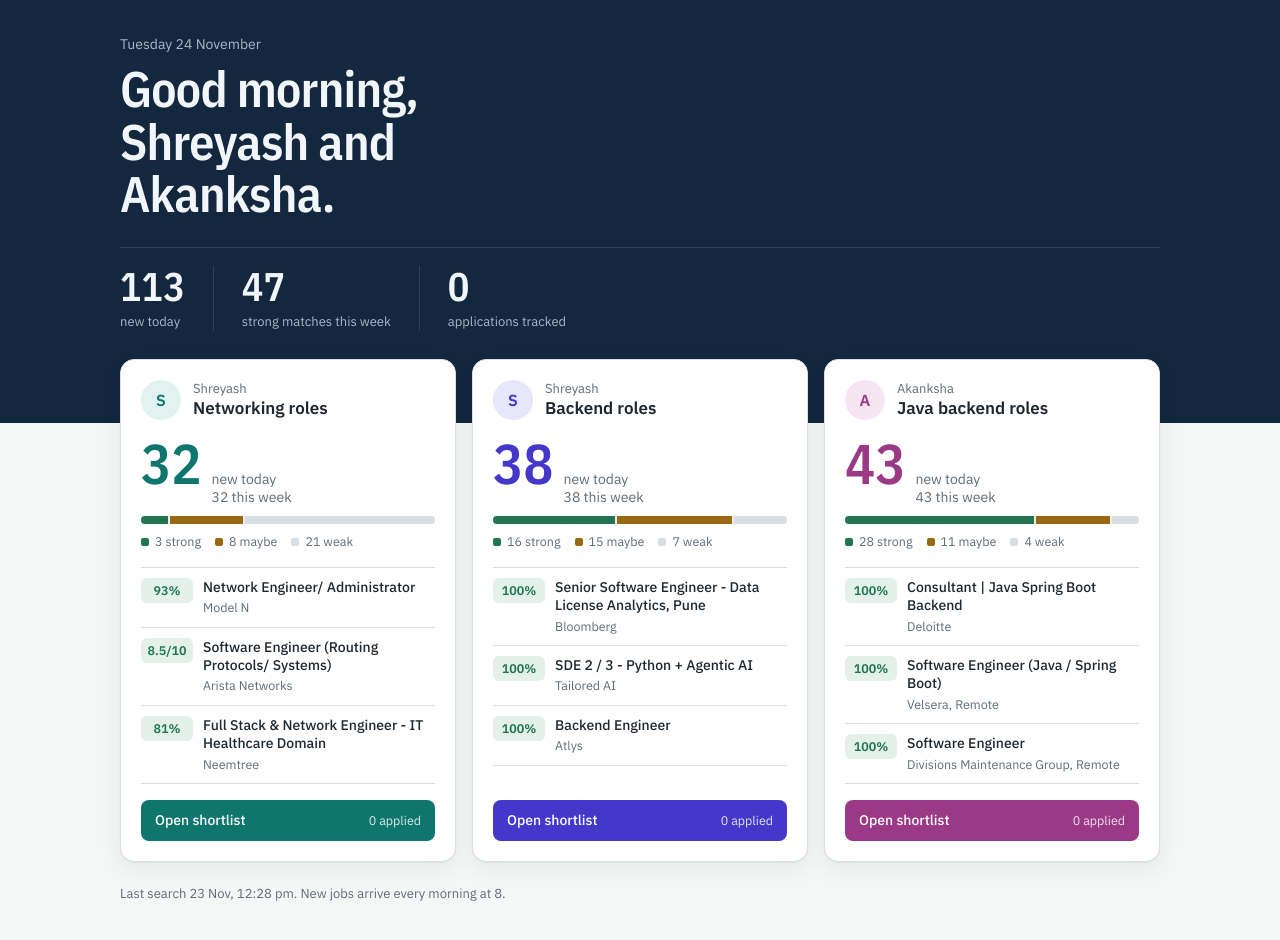
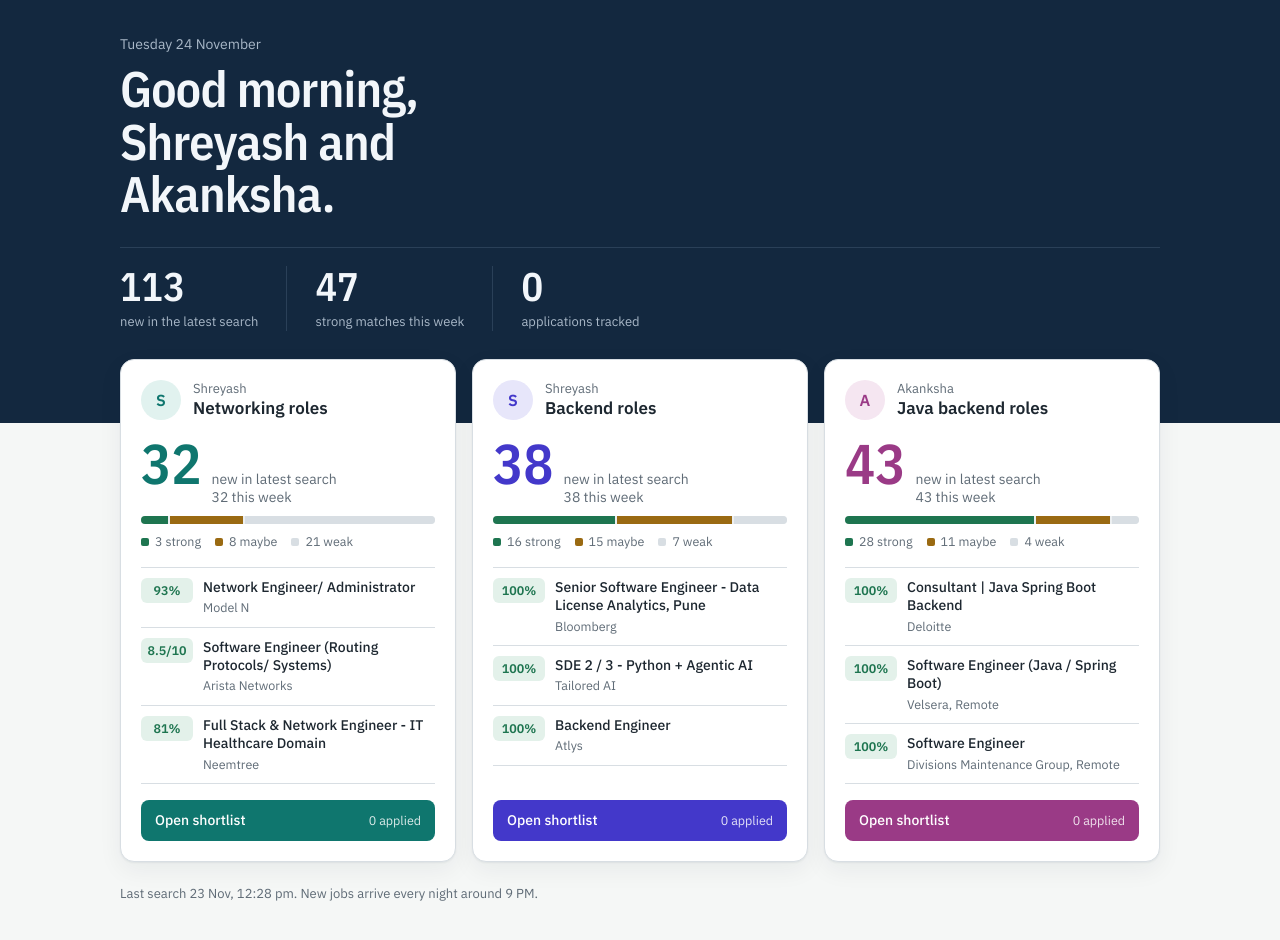
Before and after one commit to shreyashtiwari06/job-shortlist, a plain HTML site: page index.html in a window 1280 px wide. Drawn offline with nearby package versions, Linux system fonts and the light colour scheme.

Commit message:
Night schedule wording

```diff
--- a/index.html
+++ b/index.html
@@ -191,7 +191,7 @@ footer ul{padding-left:18px;margin:6px 0 0}
     </div></div>
     <div class="bbody">
       <div class="views" role="group" aria-label="Show">
-        <button class="view" data-view="new" aria-pressed="true">New today</button>
+        <button class="view" data-view="new" aria-pressed="true">Latest search</button>
         <button class="view" data-view="week" aria-pressed="false">This week</button>
         <button class="view" data-view="mine" aria-pressed="false">My applications</button>
       </div>
@@ -358,8 +358,8 @@ footer ul{padding-left:18px;margin:6px 0 0}
     var strong = d.jobs.filter(function(j){ return visible(j) && fit(j).cls==="s-strong"; });
     var applied = Object.keys(statuses).filter(function(id){ return APPLIED.indexOf(statuses[id].value)>=0; }).length;
     var kpi = function(n,l){ return '<div class="kpi"><b>'+n+'</b><span>'+l+'</span></div>'; };
-    document.getElementById("kpis").innerHTML = !d.updated_at ? kpi("0","jobs yet. First search runs at 8 AM")
-      : kpi(today.length,"new today") + kpi(strong.length,"strong matches this week") + kpi(applied,"applications tracked");
+    document.getElementById("kpis").innerHTML = !d.updated_at ? kpi("0","jobs yet. The search runs every night at 9 PM")
+      : kpi(today.length,"new in the latest search") + kpi(strong.length,"strong matches this week") + kpi(applied,"applications tracked");
 
     document.getElementById("boards").innerHTML = d.tabs.map(function(t, i){
       var mine = d.jobs.filter(function(j){ return j.tab===t.id && visible(j); });
@@ -379,7 +379,7 @@ footer ul{padding-left:18px;margin:6px 0 0}
       var accent = "--acc:var(--acc-"+(i%3)+");--acc-bg:var(--acc-"+(i%3)+"-bg)";
       return '<a class="board" href="#'+esc(t.id)+'" style="'+accent+'">' +
         '<div class="b-head"><span class="avatar">'+esc(t.person.charAt(0))+'</span><div><div class="who">'+esc(t.person)+'</div><h2>'+esc(role)+'</h2></div></div>' +
-        '<div class="b-count"><b>'+fresh.length+'</b><span>new today<br>'+mine.length+' this week</span></div>' +
+        '<div class="b-count"><b>'+fresh.length+'</b><span>new in latest search<br>'+mine.length+' this week</span></div>' +
         '<div class="meter" aria-hidden="true">'+seg("m-s","s-strong")+seg("m-m","s-maybe")+seg("m-w","s-weak")+'</div>' +
         '<div class="legend"><em style="--c:var(--strong)">'+cnt["s-strong"]+' strong</em><em style="--c:var(--maybe)">'+cnt["s-maybe"]+' maybe</em><em style="--c:var(--line)">'+cnt["s-weak"]+' weak</em></div>' +
         '<ul class="tops">'+tops+'</ul>' +
@@ -389,7 +389,7 @@ footer ul{padding-left:18px;margin:6px 0 0}
     var foot = document.getElementById("home-foot");
     if(d.updated_at){
       var when = new Date(d.updated_at);
-      foot.textContent = "Last search " + when.toLocaleString("en-IN",{day:"numeric",month:"short",hour:"numeric",minute:"2-digit"}) + ". New jobs arrive every morning at 8.";
+      foot.textContent = "Last search " + when.toLocaleString("en-IN",{day:"numeric",month:"short",hour:"numeric",minute:"2-digit"}) + ". New jobs arrive every night around 9 PM.";
     }
   }
 
@@ -414,7 +414,7 @@ footer ul{padding-left:18px;margin:6px 0 0}
     renderTabs();
     var items = jobsForView(), list = document.getElementById("list");
     if(!items.length){
-      var msg = state.view==="new" ? ["Nothing new in this tab today.","Check “This week” for earlier jobs, or come back after tomorrow’s 8 AM run."]
+      var msg = state.view==="new" ? ["Nothing new from the latest search.","Check “This week” for earlier jobs, or come back after tonight’s 9 PM search."]
               : state.view==="mine" ? ["No applications tracked here yet.","After you apply, set the job’s status to Applied and it will stay listed here."]
               : ["No jobs in the last 7 days.","The source notes below show what happened on the last run."];
       list.innerHTML = '<li class="empty"><strong>'+msg[0]+'</strong>'+msg[1]+'</li>';
```
